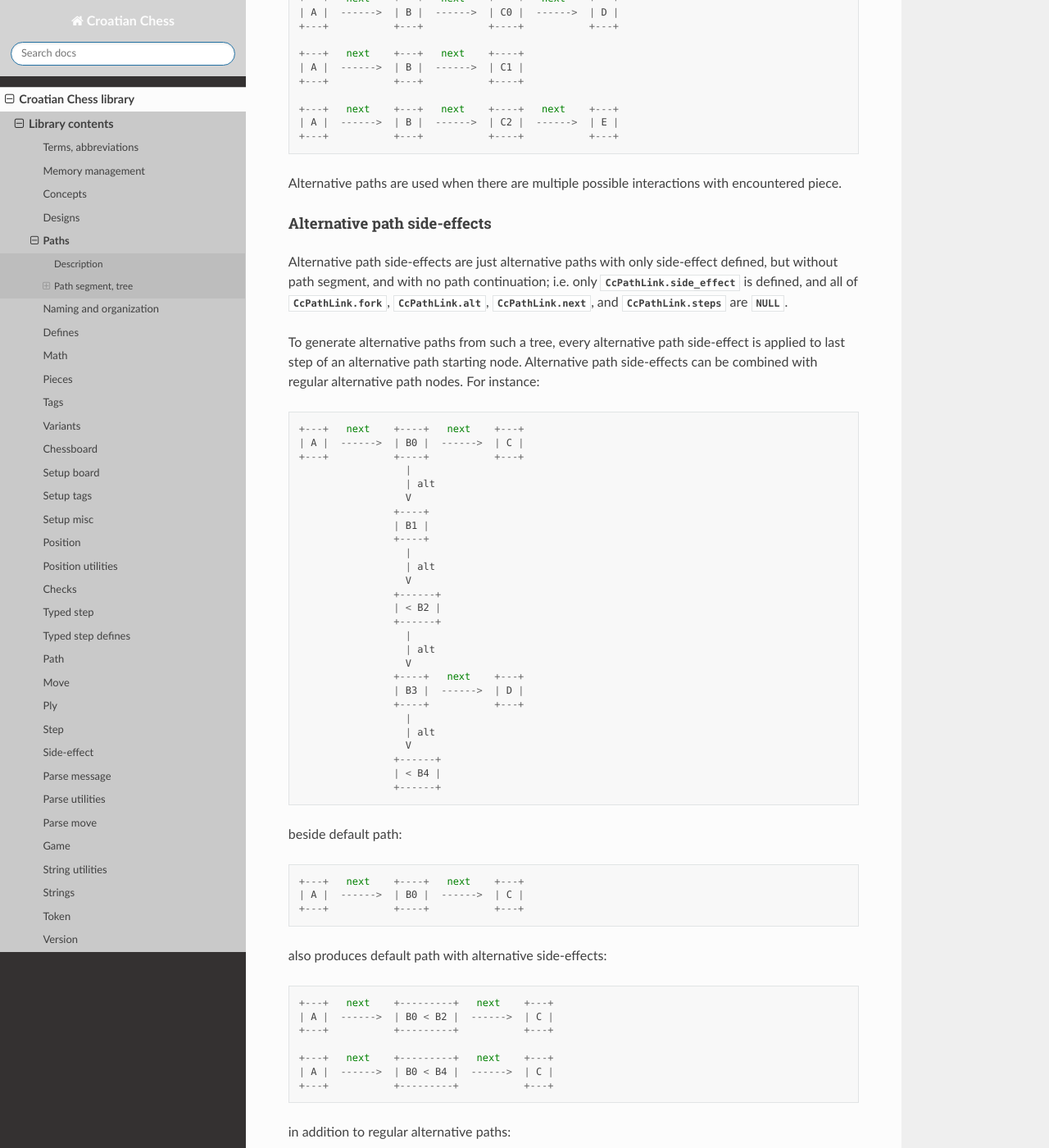
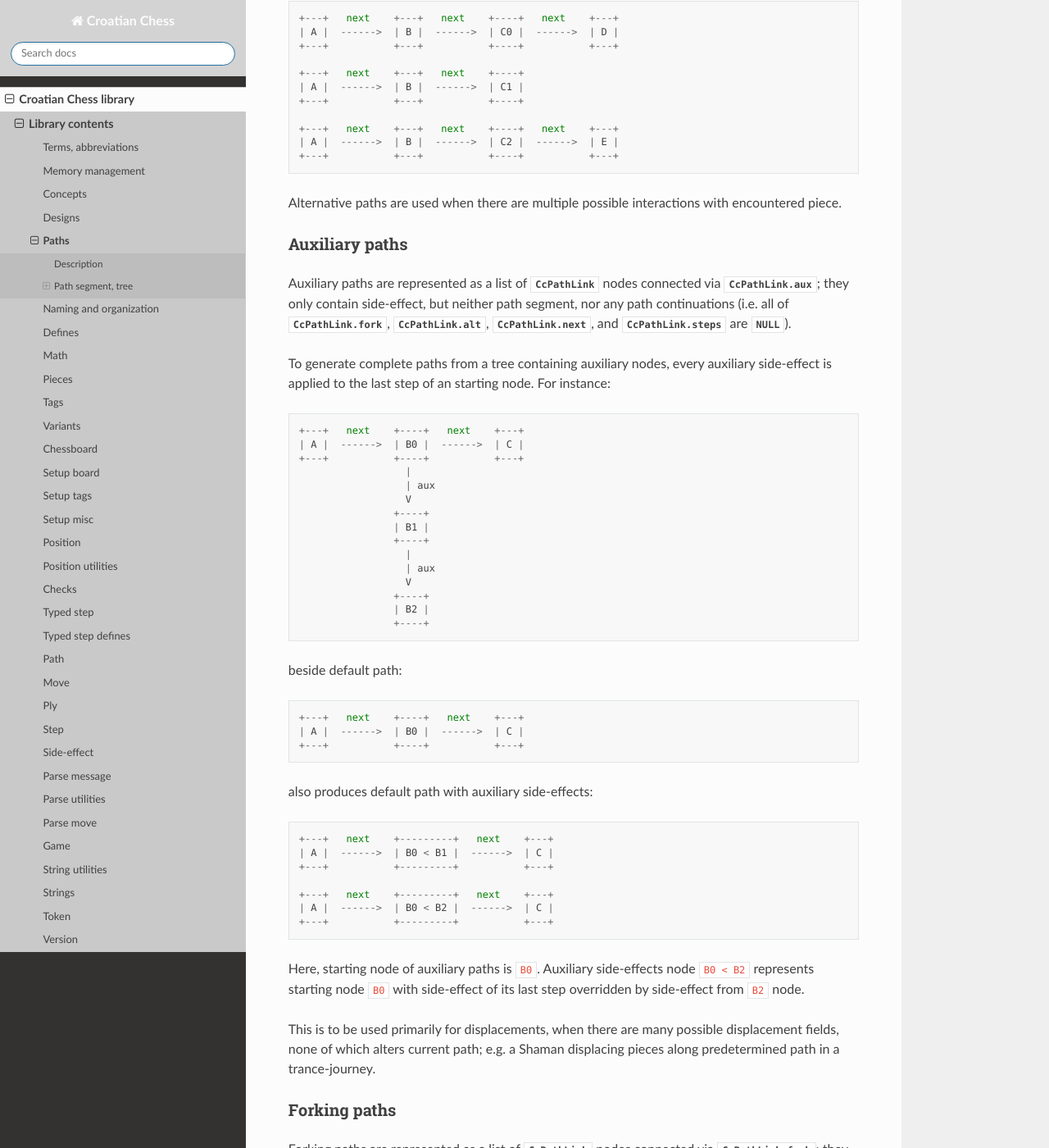
Before and after one commit to mmlacak/crochess, a Sphinx documentation site: the page built from docs/source/libcc/paths.rst, in a window 1280 px wide and 1400 px high, scrolled down 2719 px. Shown: the whole window at 82% size. Built offline with Sphinx 7.4.7 and the Read the Docs theme 3.1.0, drawn with Linux system fonts in a browser that asks for light colours; some of the changed text lies outside the part shown.

Commit message:
Introduced auxiliary paths. Renamed macro.

```diff
--- a/docs/source/conf.py
+++ b/docs/source/conf.py
@@ -26,10 +26,10 @@ copyright = '2021, Mario Mlačak'
 author = 'Mario Mlačak'
 
 # The short X.Y version
-version = "0.0.1.120:1299+20250214.051038"   # docs-new-lib-short-version-major-minor-feature-commit+meta~breaks-place-marker
+version = "0.0.1.121:1300+20250215.035049"   # docs-new-lib-short-version-major-minor-feature-commit+meta~breaks-place-marker
 
 # The full version, including alpha/beta/rc tags
-release = "0.0.1.120:1299+20250214.051038"   # docs-new-lib-full-version-major-minor-feature-commit+meta~breaks-place-marker
+release = "0.0.1.121:1300+20250215.035049"   # docs-new-lib-full-version-major-minor-feature-commit+meta~breaks-place-marker
 
 
 # -- General configuration ---------------------------------------------------
--- a/docs/source/libcc/ccsideeffect.rst
+++ b/docs/source/libcc/ccsideeffect.rst
@@ -36,10 +36,10 @@ Macros
     :returns: :c:data:`true` if valid :c:type:`CcSideEffectTypeEnum` enumerator,
               :c:data:`false` otherwise.
 
-.. c:macro:: CC_SIDE_EFFECT_TYPE_MUST_BE_FOLLOWED_BY_STEP(sete)
+.. c:macro:: CC_SIDE_EFFECT_TYPE_DOES_NOT_TERMINATE_PLY(sete)
 
-    Macro to check if given side-effect must be followed by at least one step,
-    i.e. if side-effect is transparency or divergence.
+    Macro to check if given side-effect does not terminate ply, and must be
+    followed by at least one step, i.e. if it's transparency or divergence.
 
     :param sete: A side-effect type, integer value.
     :returns: :c:data:`true` if side-effect must be followed by a step,
--- a/docs/source/libcc/paths.rst
+++ b/docs/source/libcc/paths.rst
@@ -60,8 +60,9 @@ There might be a few different interactions possible with encountered piece; the
 one chosen for this path segment is stored in :c:member:`CcPathLink.side_effect`.
 
 Complete such a path tree is represented by :c:type:`CcPathLink` nodes linked via
-:c:member:`CcPathLink.fork`, :c:member:`CcPathLink.alt` and :c:member:`CcPathLink.next`
-members; its :c:member:`CcPathLink.steps` contain a path segment.
+:c:member:`CcPathLink.fork`, :c:member:`CcPathLink.alt`, :c:member:`CcPathLink.next`
+and :c:member:`CcPathLink.aux` members; its :c:member:`CcPathLink.steps` contain
+a path segment.
 
 Path node side-effect (i.e. :c:member:`CcPathLink.side_effect`) is applied to last
 step in path segment (i.e. :c:member:`CcPathLink.steps`) of a parent node, when
@@ -82,9 +83,9 @@ root node or otherwise, might be repositioning.
 .. warning::
 
     Any :c:type:`CcPathLink` node with its path continued (regardless which
-    :c:member:`CcPathLink.fork`, :c:member:`CcPathLink.alt`, :c:member:`CcPathLink.next`
-    members are present) **must** also have path segment, i.e.
-    :c:member:`CcPathLink.steps` defined.
+    :c:member:`CcPathLink.fork`, :c:member:`CcPathLink.alt`, :c:member:`CcPathLink.next`,
+    :c:member:`CcPathLink.alt` members are present) **must** also have path segment
+    (i.e. :c:member:`CcPathLink.steps`) defined.
 
     .. note::
 
@@ -152,48 +153,35 @@ produces 3 different paths::
 Alternative paths are used when there are multiple possible interactions with
 encountered piece.
 
-.. _lbl-libcc-paths-pathsegmenttree-alternativepaths-alternativepathsideeffects:
+.. _lbl-libcc-paths-pathsegmenttree-auxiliarypaths:
 
-Alternative path side-effects
-"""""""""""""""""""""""""""""
+Auxiliary paths
+^^^^^^^^^^^^^^^
 
-Alternative path side-effects are just alternative paths with only side-effect
-defined, but without path segment, and with no path continuation; i.e. only
-:c:member:`CcPathLink.side_effect` is defined, and all of :c:member:`CcPathLink.fork`,
-:c:member:`CcPathLink.alt`, :c:member:`CcPathLink.next`, and :c:member:`CcPathLink.steps`
-are :c:data:`NULL`.
+Auxiliary paths are represented as a list of :c:type:`CcPathLink` nodes connected
+via :c:member:`CcPathLink.aux`; they only contain side-effect, but neither path
+segment, nor any path continuations (i.e. all of :c:member:`CcPathLink.fork`,
+:c:member:`CcPathLink.alt`, :c:member:`CcPathLink.next`, and
+:c:member:`CcPathLink.steps` are :c:data:`NULL`).
 
-To generate alternative paths from such a tree, every alternative path side-effect
-is applied to last step of an alternative path starting node. Alternative path
-side-effects can be combined with regular alternative path nodes. For instance::
+To generate complete paths from a tree containing auxiliary nodes, every auxiliary
+side-effect is applied to the last step of an starting node. For instance::
 
     +---+   next    +----+   next    +---+
     | A |  ------>  | B0 |  ------>  | C |
     +---+           +----+           +---+
                       |
-                      | alt
+                      | aux
                       V
                     +----+
                     | B1 |
                     +----+
                       |
-                      | alt
+                      | aux
                       V
-                    +------+
-                    | < B2 |
-                    +------+
-                      |
-                      | alt
-                      V
-                    +----+   next    +---+
-                    | B3 |  ------>  | D |
-                    +----+           +---+
-                      |
-                      | alt
-                      V
-                    +------+
-                    | < B4 |
-                    +------+
+                    +----+
+                    | B2 |
+                    +----+
 
 beside default path::
 
@@ -201,29 +189,19 @@ beside default path::
     | A |  ------>  | B0 |  ------>  | C |
     +---+           +----+           +---+
 
-also produces default path with alternative side-effects::
+also produces default path with auxiliary side-effects::
+
+    +---+   next    +---------+   next    +---+
+    | A |  ------>  | B0 < B1 |  ------>  | C |
+    +---+           +---------+           +---+
 
     +---+   next    +---------+   next    +---+
     | A |  ------>  | B0 < B2 |  ------>  | C |
     +---+           +---------+           +---+
 
-    +---+   next    +---------+   next    +---+
-    | A |  ------>  | B0 < B4 |  ------>  | C |
-    +---+           +---------+           +---+
-
-in addition to regular alternative paths::
-
-    +---+   next    +----+
-    | A |  ------>  | B1 |
-    +---+           +----+
-
-    +---+   next    +----+   next    +---+
-    | A |  ------>  | B3 |  ------>  | D |
-    +---+           +----+           +---+
-
-Here, starting node of alternative paths is ``B0``. Alternative side-effects node
-``B0 < B2`` represents root node ``B0`` with side-effect of its last step overridden
-by side-effect from ``B2`` node.
+Here, starting node of auxiliary paths is ``B0``. Auxiliary side-effects node
+``B0 < B2`` represents starting node ``B0`` with side-effect of its last step
+overridden by side-effect from ``B2`` node.
 
 This is to be used primarily for displacements, when there are many possible
 displacement fields, none of which alters current path; e.g. a Shaman displacing
```
Also changed, not shown: README.md (+2 -2 lines), 6 other files.
